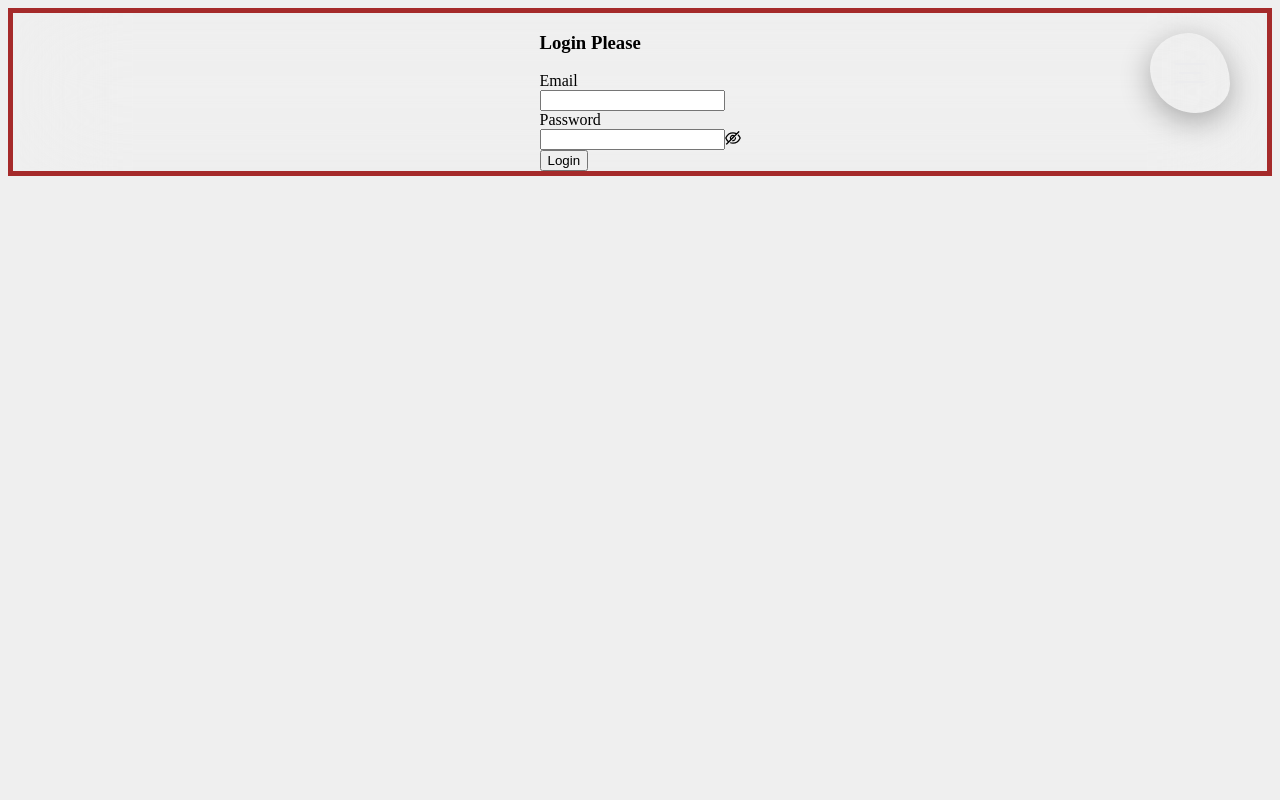
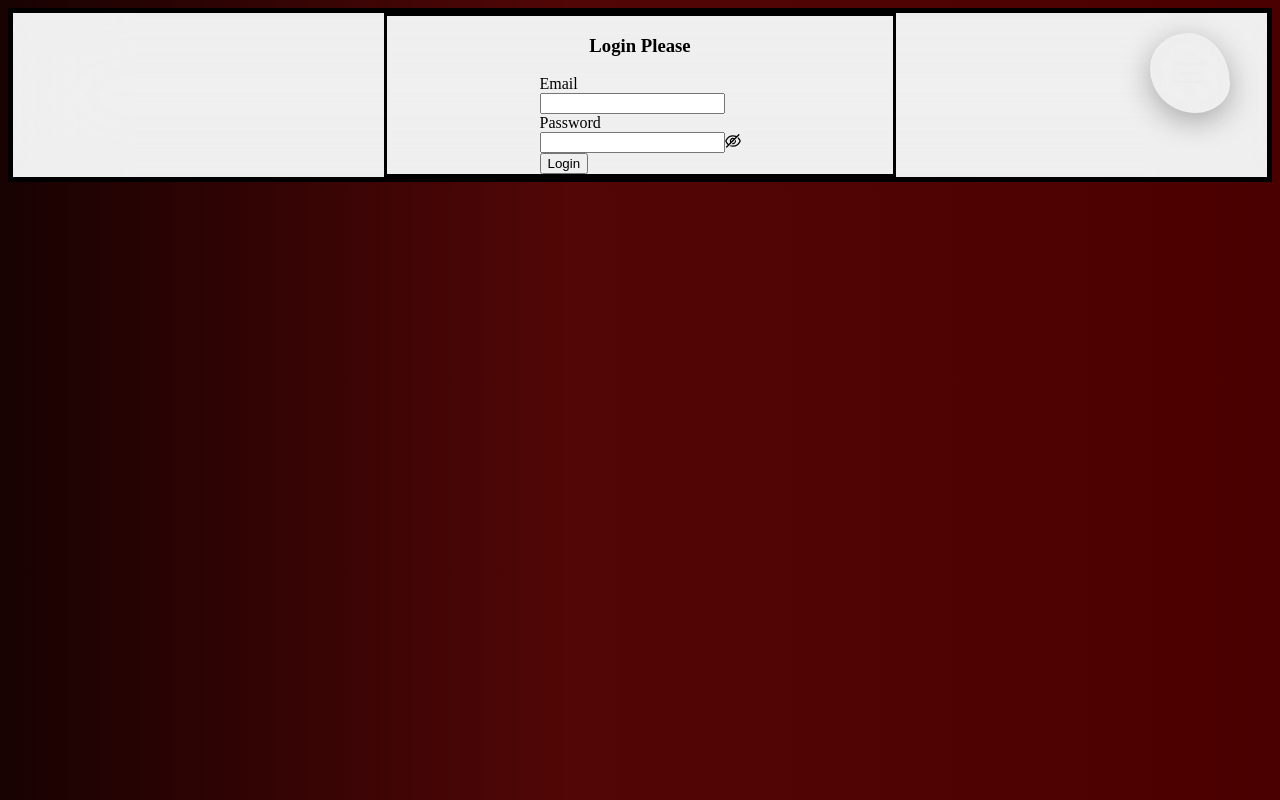
Before and after one commit to Arthur1112/ridefile-react-frontend-final-project, a React (Create React App) app: page /login in a window 1280 px wide. Built offline with nearby package versions, Linux system fonts and the light colour scheme.

Commit message:
added css to login page

```diff
--- a/src/components/Login.jsx
+++ b/src/components/Login.jsx
@@ -1,6 +1,7 @@
 import { Button, Form, Input } from "antd";
 import bcrypt from "bcryptjs";
 import { salt } from "../mySalt";
+import "../styling/loginPage.css";
 
 export default function Login({ setToken }) {
   const handleLogin = ({ email, password }) => {
@@ -28,7 +29,7 @@ export default function Login({ setToken }) {
       .catch((err) => console.log(err));
   };
   return (
-    <>
+    <section className="loginSection">
       <h3>Login Please</h3>
       <Form
         name="login"
@@ -48,6 +49,6 @@ export default function Login({ setToken }) {
           </Button>
         </Form.Item>
       </Form>
-    </>
+    </section>
   );
 }
--- a/src/styling/loginPage.css
+++ b/src/styling/loginPage.css
@@ -0,0 +1,14 @@
+body {
+  border-style: solid;
+  border-color: black;
+}
+
+.loginSection {
+  display: grid;
+  justify-content: center;
+  align-items: center;
+  align-content: center;
+  width: 40vw;
+  border-style: solid;
+  border-color: black;
+}
--- a/src/styling/titleCardStyling.css
+++ b/src/styling/titleCardStyling.css
@@ -5,6 +5,16 @@
     fixed;
   background-size: cover;
   background-color: rgb(60, 54, 55);
+}
+
+:root {
+  background: rgb(24, 2, 2);
+  background: linear-gradient(
+    90deg,
+    rgba(24, 2, 2, 1) 0%,
+    rgba(83, 6, 6, 1) 45%,
+    rgba(75, 0, 0, 1) 100%
+  );
 }
 
 /*
```
